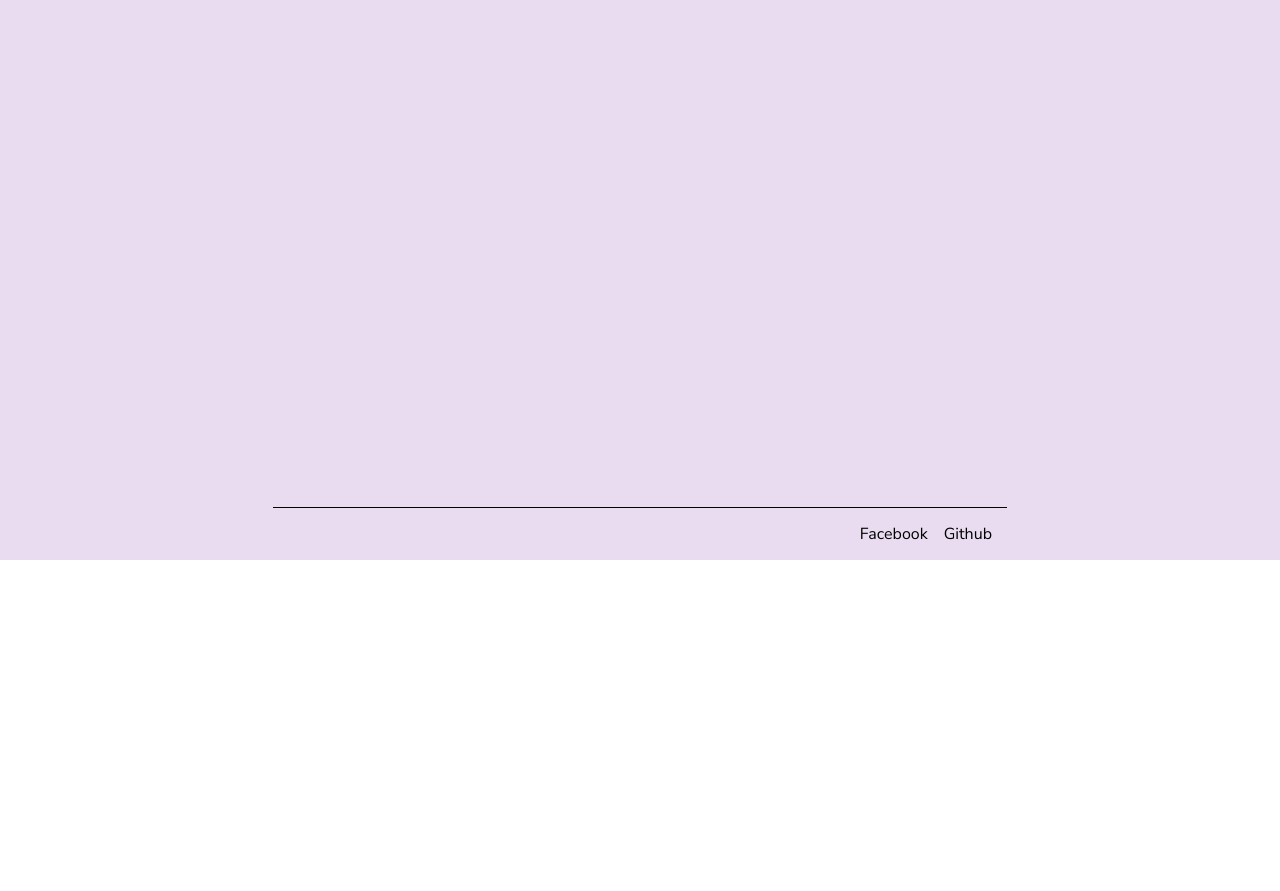
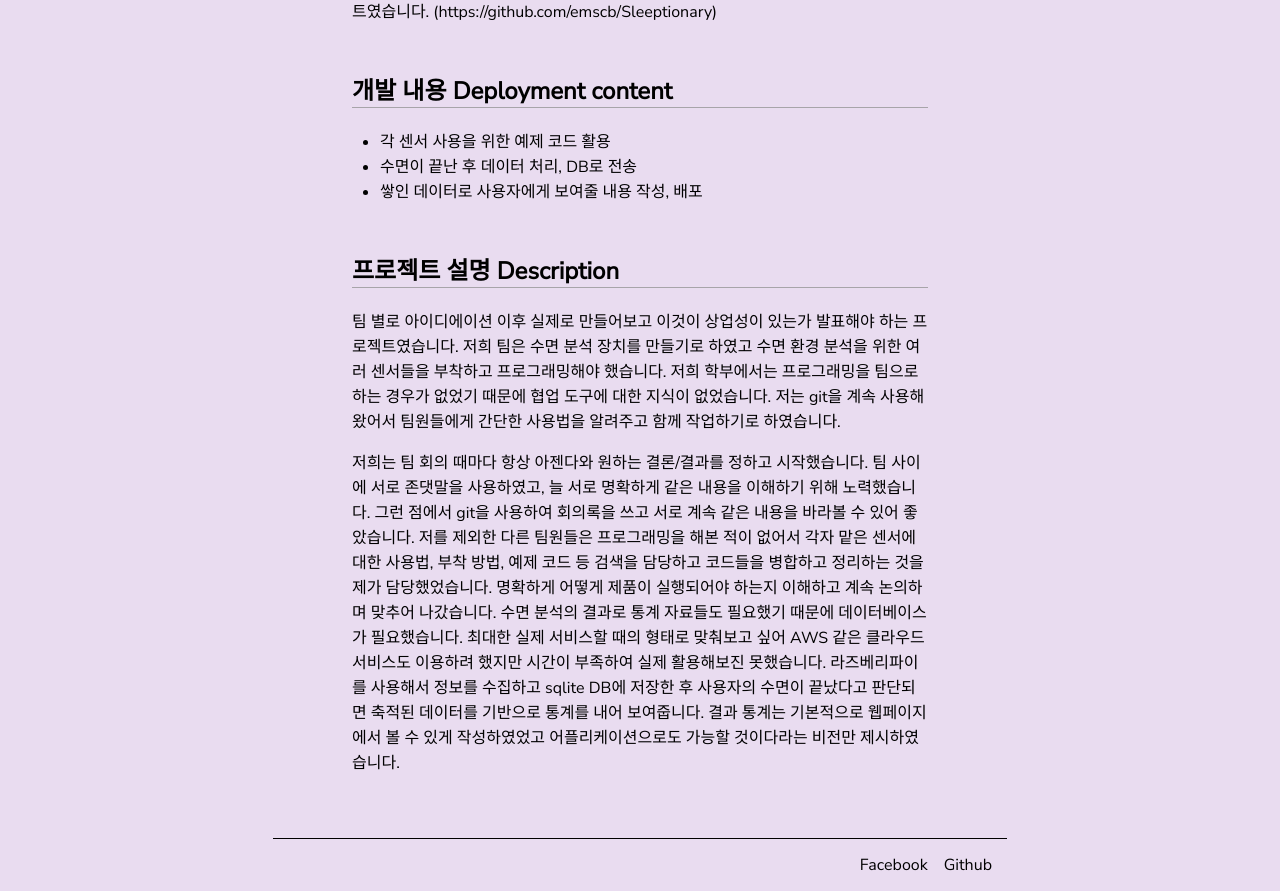
Before and after one commit to emscb/emscb_blog, a React (Create React App) app: page /project/sleeptionary in a window 1280 px wide. Shown: the part 240-1131 px from the top of the page. Before the commit the page ends 800 px from the top, so only its background shows below. Built offline with nearby package versions, Linux system fonts and the light colour scheme.

Commit message:
Sleeptionary 설명 추가 (WIP)

```diff
--- a/src/components/projects/Sleeptionary.js
+++ b/src/components/projects/Sleeptionary.js
@@ -3,7 +3,48 @@ import React from "react";
 const Sleeptionary = () => {
 	return (
 		<div>
-			준비 중입니다. Ready for content.
+			<h2>개요 Summary</h2>
+			<p>
+				대학교 학부에서 최초로 프로그래밍이 포함된 팀 프로젝트. SBC를 이용하는
+				IoT 프로젝트였습니다. (https://github.com/emscb/Sleeptionary)
+			</p>
+
+			<h2>개발 내용 Deployment content</h2>
+			<ul>
+				<li>각 센서 사용을 위한 예제 코드 활용</li>
+				<li>수면이 끝난 후 데이터 처리, DB로 전송</li>
+				<li>쌓인 데이터로 사용자에게 보여줄 내용 작성, 배포</li>
+			</ul>
+
+			<h2>프로젝트 설명 Description</h2>
+			<p>
+				팀 별로 아이디에이션 이후 실제로 만들어보고 이것이 상업성이 있는가
+				발표해야 하는 프로젝트였습니다. 저희 팀은 수면 분석 장치를 만들기로
+				하였고 수면 환경 분석을 위한 여러 센서들을 부착하고 프로그래밍해야
+				했습니다. 저희 학부에서는 프로그래밍을 팀으로 하는 경우가 없었기 때문에
+				협업 도구에 대한 지식이 없었습니다. 저는 git을 계속 사용해왔어서
+				팀원들에게 간단한 사용법을 알려주고 함께 작업하기로 하였습니다.
+			</p>
+
+			<p>
+				저희는 팀 회의 때마다 항상 아젠다와 원하는 결론/결과를 정하고
+				시작했습니다. 팀 사이에 서로 존댓말을 사용하였고, 늘 서로 명확하게 같은
+				내용을 이해하기 위해 노력했습니다. 그런 점에서 git을 사용하여 회의록을
+				쓰고 서로 계속 같은 내용을 바라볼 수 있어 좋았습니다. 저를 제외한 다른
+				팀원들은 프로그래밍을 해본 적이 없어서 각자 맡은 센서에 대한 사용법,
+				부착 방법, 예제 코드 등 검색을 담당하고 코드들을 병합하고 정리하는 것을
+				제가 담당했었습니다. 명확하게 어떻게 제품이 실행되어야 하는지 이해하고
+				계속 논의하며 맞추어 나갔습니다. 수면 분석의 결과로 통계 자료들도
+				필요했기 때문에 데이터베이스가 필요했습니다. 최대한 실제 서비스할 때의
+				형태로 맞춰보고 싶어 AWS 같은 클라우드 서비스도 이용하려 했지만 시간이
+				부족하여 실제 활용해보진 못했습니다. 라즈베리파이를 사용해서 정보를
+				수집하고 sqlite DB에 저장한 후 사용자의 수면이 끝났다고 판단되면 축적된
+				데이터를 기반으로 통계를 내어 보여줍니다. 결과 통계는 기본적으로
+				웹페이지에서 볼 수 있게 작성하였었고 어플리케이션으로도 가능할
+				것이다라는 비전만 제시하였습니다.
+			</p>
+
+
 		</div>
 	);
 };
```
